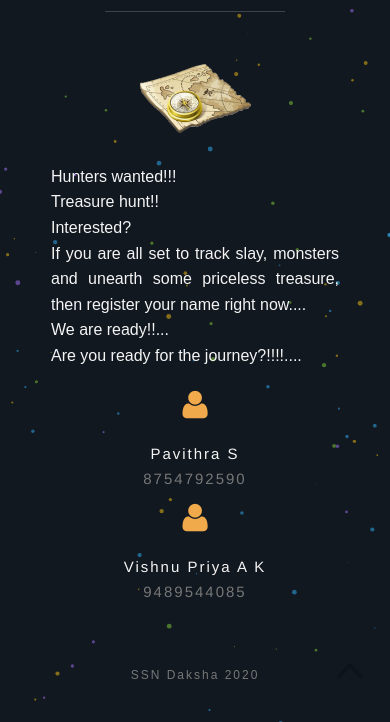
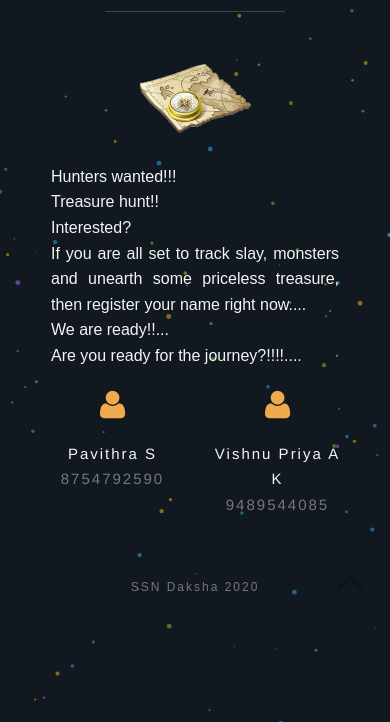
Before and after one commit to daksha19/daksha19, a plain HTML site: page findthetreasure.html in a window 390 px wide. Shown: the part 122-844 px from the top of the page. Drawn offline with Linux system fonts and the light colour scheme; a script that the page names is missing.

Commit message:
99.1% over

```diff
--- a/findthetreasure.html
+++ b/findthetreasure.html
@@ -97,11 +97,11 @@
 
 
 
-                                <div class="col-sm-6 col-sm-6 contact-item"><span class="fa fa-user"></span>
+                                <div class="col-sm-6 col-xs-6 contact-item"><span class="fa fa-user"></span>
                                     <p>Pavithra S<br><a href="tel:8754792590">8754792590</a></p>
                                 </div>
 
-                                <div class="col-sm-6 col-sm-6 contact-item"><span class="fa fa-user"></span>
+                                <div class="col-sm-6 col-xs-6 contact-item"><span class="fa fa-user"></span>
                                     <p>Vishnu Priya A K<br><a href="tel:9489544085">9489544085</a></p>
                                 </div>
 
```
